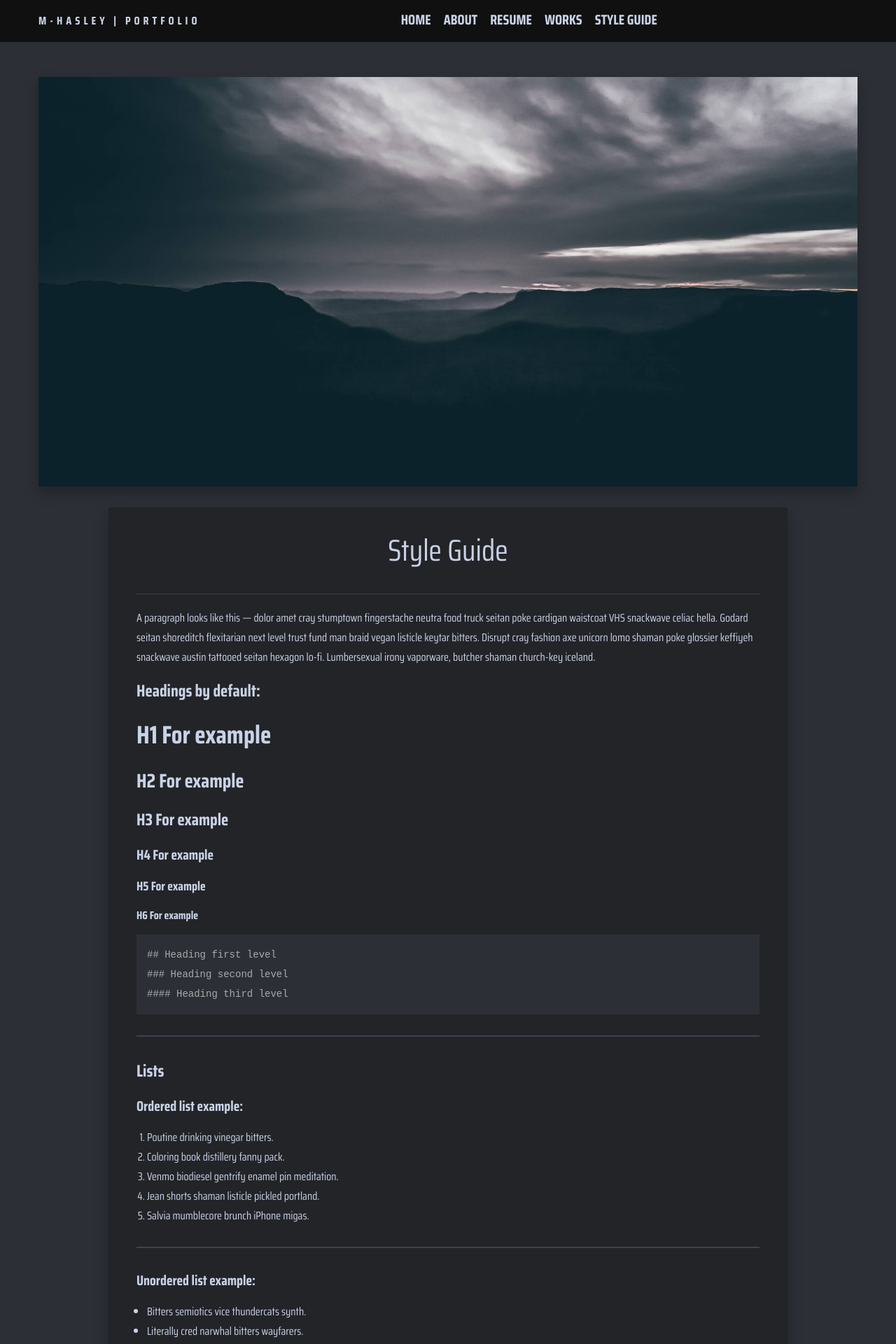
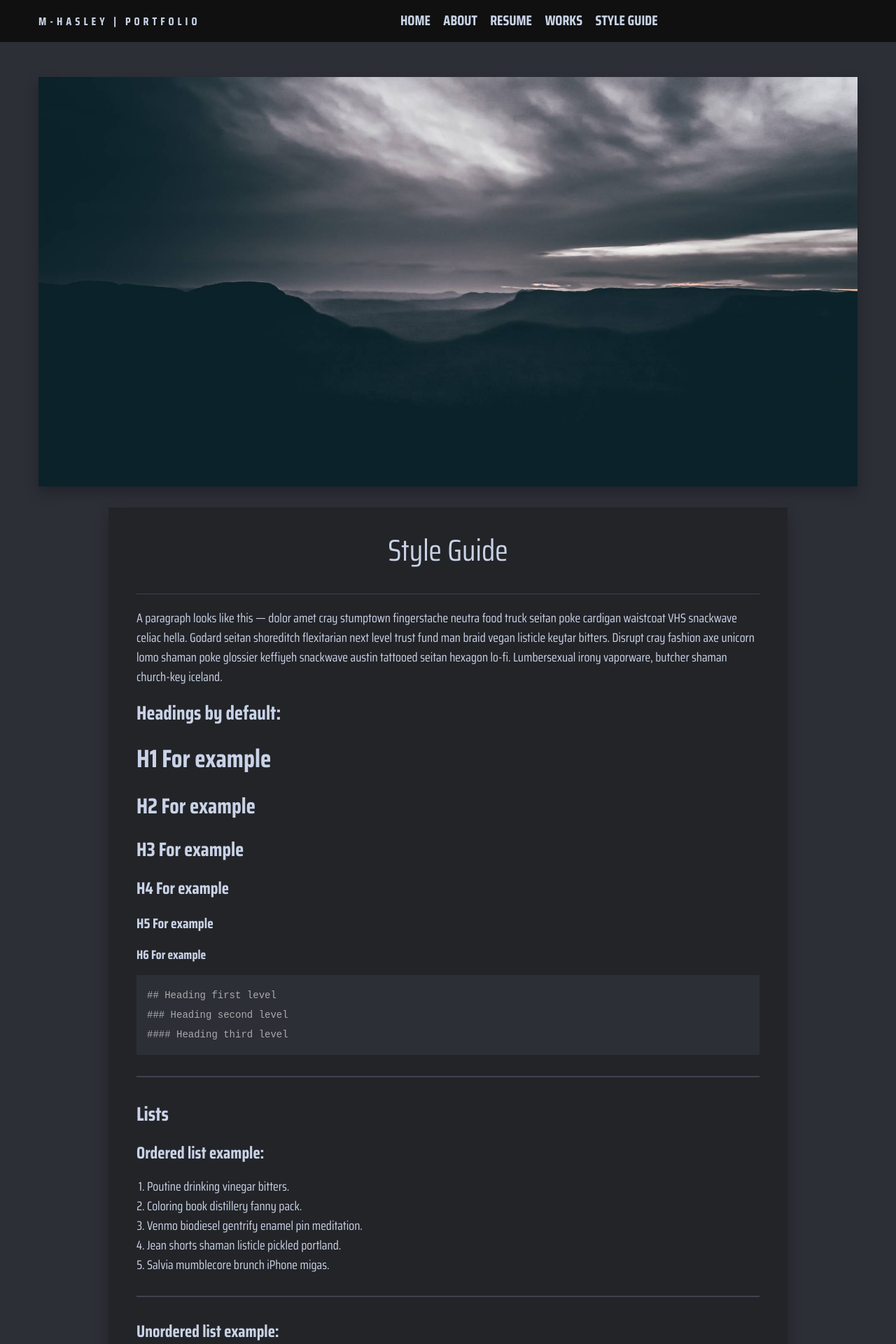
Before and after one commit to mhasley/mhasley.github.io, a Jekyll site: the page built from _pages/styleguide.md, in a window 1280 px wide. Shown: the top 1920 px of the page at 70% size. Built offline with Jekyll 4.4.1, drawn with Linux system fonts in a browser that asks for light colours; nearby versions of some CDN libraries.

Commit message:
Update _base.scss

```diff
--- a/_sass/2-base/_base.scss
+++ b/_sass/2-base/_base.scss
@@ -1,5 +1,5 @@
 // Body
-$base-font-size: 16px;
+$base-font-size: 18px;
 $base-font-style: normal;
 $base-font-variant: normal;
 $base-font-weight: normal;
@@ -46,11 +46,11 @@ $heading-font-weight: 700;
 $heading-font-family: 'Saira Condensed', -apple-system, BlinkMacSystemFont, Helvetica Neue, Helvetica, Arial, sans-serif;
 
 $font-size-h1:  36px;
-$font-size-h2:  28px;
-$font-size-h3:  24px;
-$font-size-h4:  20px;
-$font-size-h5:  18px;
-$font-size-h6:  16px;
+$font-size-h2:  31px;
+$font-size-h3:  28px;
+$font-size-h4:  24px;
+$font-size-h5:  20px;
+$font-size-h6:  18px;
 
 $heading-line-height: 1.2;
 
```
